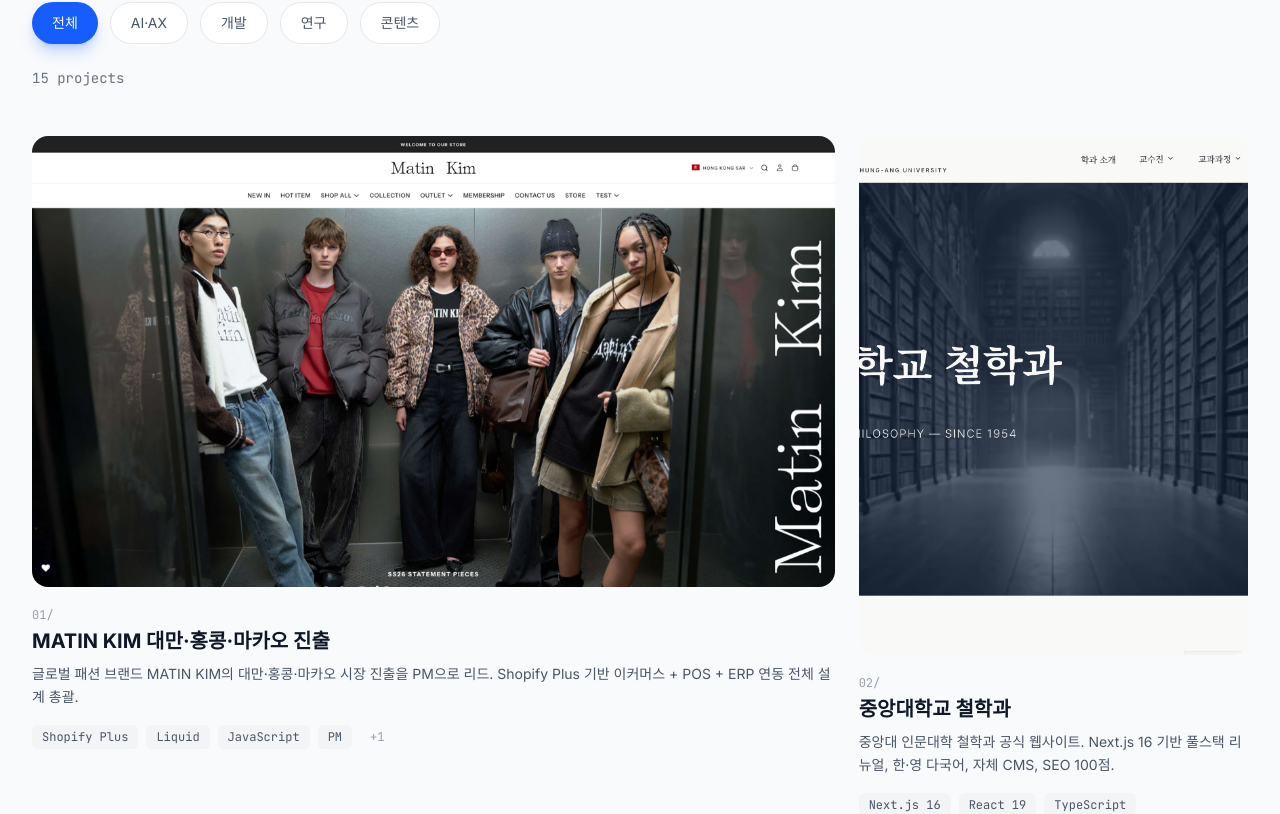
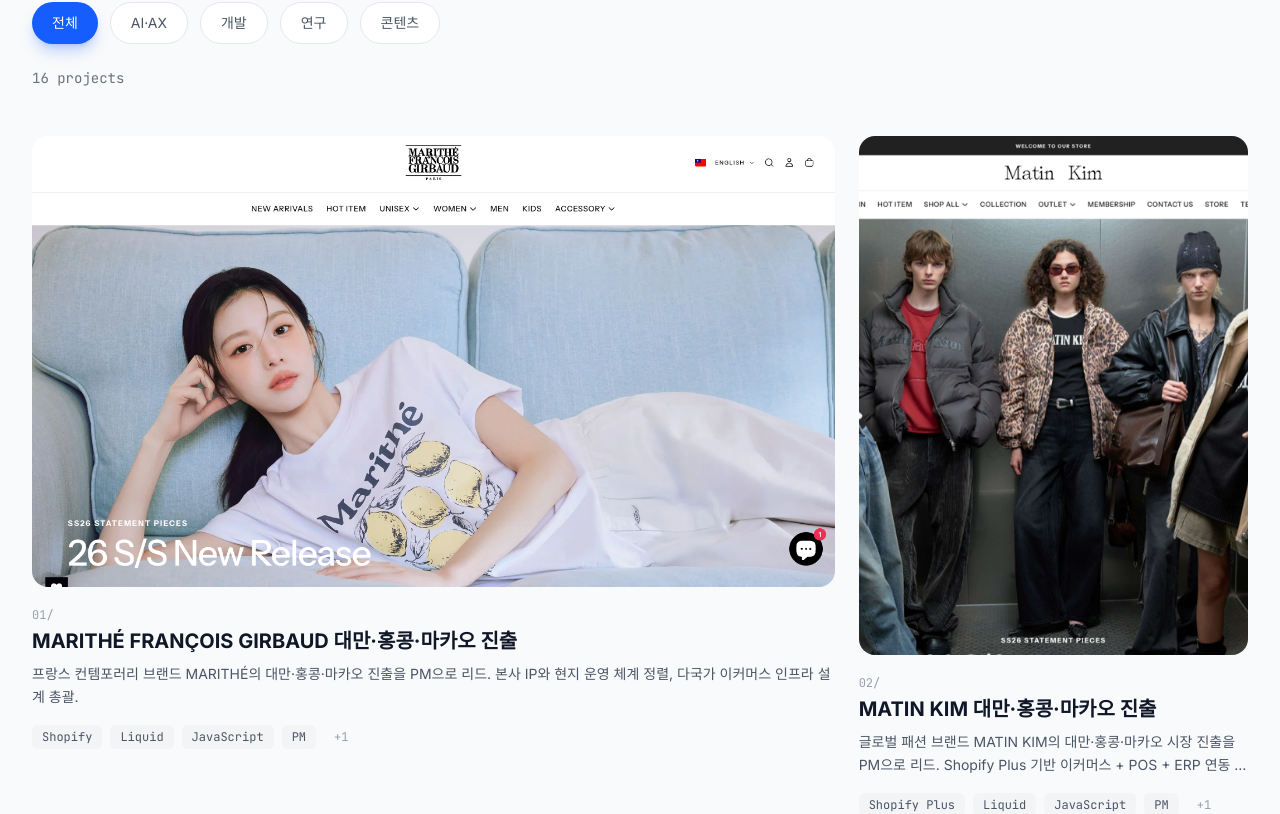
Before and after one commit to ej-rarus/leeeunjae.com, a Next.js app: page /projects in a window 1280 px wide. Shown: the part 286-1100 px from the top of the page. Built offline with nearby package versions, Linux system fonts and the light colour scheme; a web font is replaced by a local one.

Commit message:
feat(projects): add MARITHÉ Taiwan/HK/Macau expansion as separate PM lead project

```diff
--- a/data/projects.ts
+++ b/data/projects.ts
@@ -26,6 +26,32 @@
 }
 
 export const projects: Project[] = [
+  {
+    id: "marithe-taiwan",
+    title: "MARITHÉ FRANÇOIS GIRBAUD 대만·홍콩·마카오 진출",
+    description: "프랑스 컨템포러리 브랜드 MARITHÉ의 대만·홍콩·마카오 진출을 PM으로 리드. 본사 IP와 현지 운영 체계 정렬, 다국가 이커머스 인프라 설계 총괄.",
+    technologies: ["Shopify", "Liquid", "JavaScript", "PM", "Spec Ownership"],
+    gradientFrom: "from-stone-900",
+    gradientTo: "to-stone-600",
+    iconType: "portfolio",
+    category: "development",
+    thumbnail: "/images/portfolio/screenshot-marithe.png",
+    detail: {
+      problem: "MARITHÉ는 한국 시장에서 빠르게 확장 중이었으나, 대만·홍콩·마카오 진출은 본사 IP 가이드라인과 현지 운영(통화·결제·물류·CS·POS)이 분리되어 단순 사이트 복제로는 불가능했습니다. 본사·현지 파트너·개발 벤더가 시차를 두고 분산되어 있어 일정·범위·리스크를 통합 관리할 PM 리드가 필요했습니다.",
+      solution: "PM으로서 진출 전략 수립부터 시스템 설계·일정 관리·런칭까지 단독 리드. 본사 브랜드 가이드라인을 유지하면서 현지 운영에 적합한 Shopify 다국가 스토어 구조, 회원·결제·POS·물류 연동 흐름을 설계. 회의록 → 기능정의서 → 화면정의서 → WBS 워크플로우로 다자 협업 비용을 절감했습니다.",
+      features: [
+        "동아시아 3개 시장(대만·홍콩·마카오) 진출 프로젝트 단독 PM 리드",
+        "Shopify 다국가·다통화 스토어 아키텍처 설계",
+        "본사 IP·디자인 가이드라인 유지 + 현지 운영 최적화 정렬",
+        "현지 결제·물류·CS 연동 흐름 정의",
+        "본사·현지 파트너·개발 벤더 간 요구사항 정렬, 우선순위·일정 통제",
+        "회의록 → 기능정의서 → 화면정의서 → WBS 표준 워크플로우 적용",
+      ],
+      role: "PM · 프로젝트 총괄 리드",
+      duration: "2025 ~ 진행 중",
+      liveUrl: "https://www.marithe.com.tw/en/",
+    },
+  },
   {
     id: "matin-kim-shopify",
     title: "MATIN KIM 대만·홍콩·마카오 진출",
```
Also changed, not shown: public/images/portfolio/screenshot-marithe.png (added).
